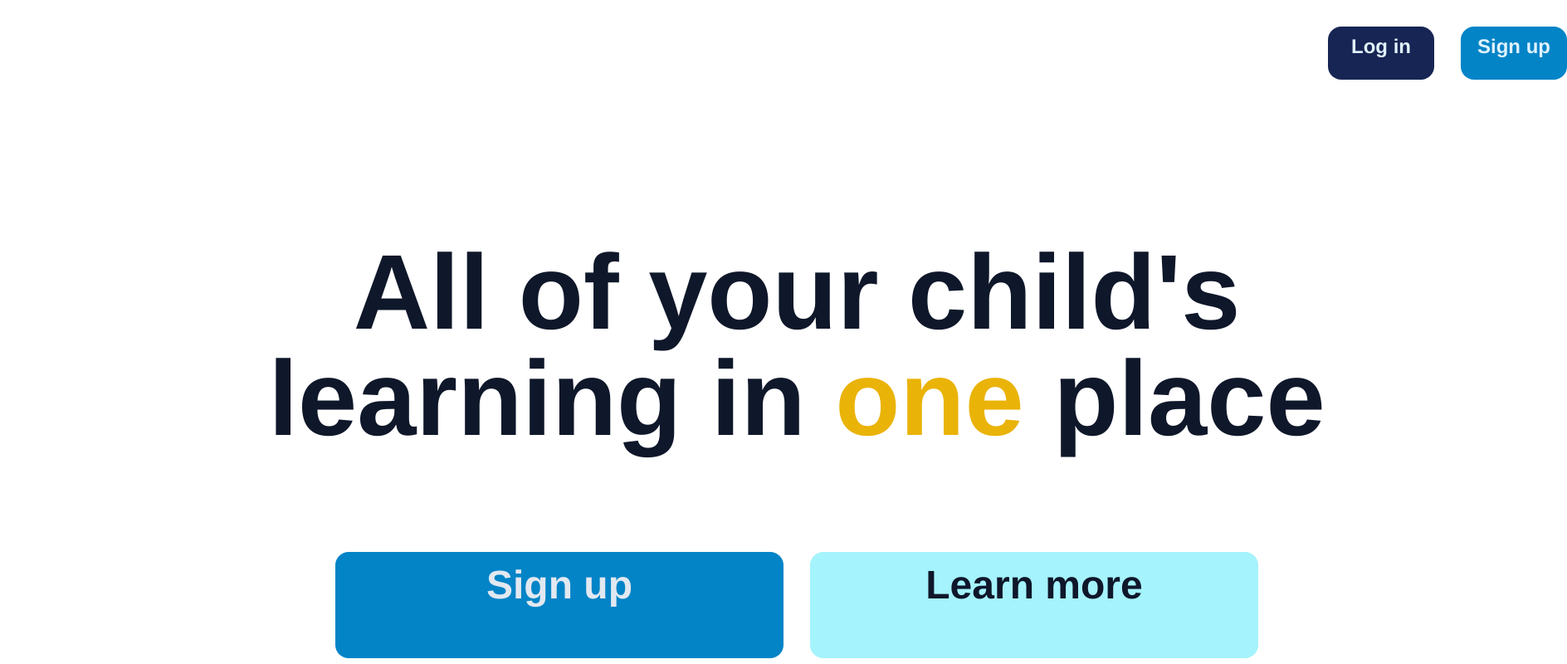
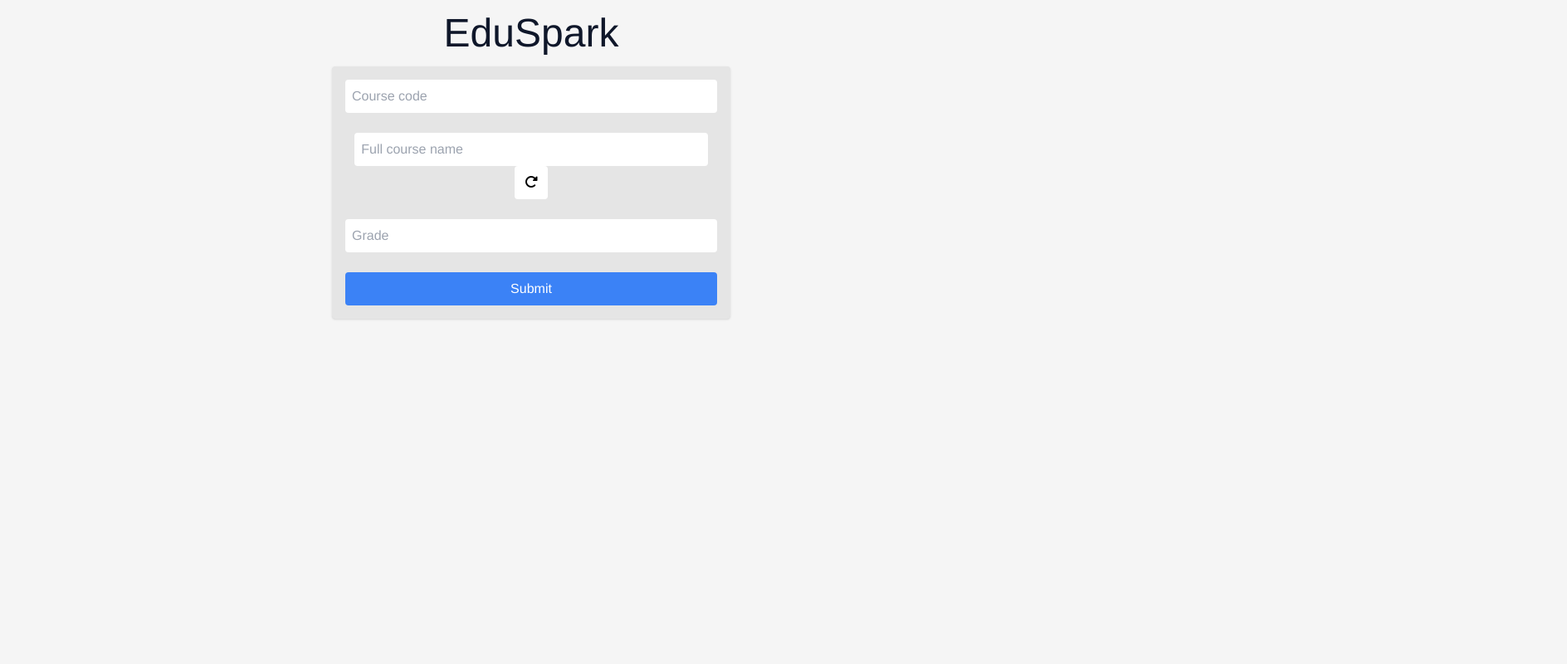
Before and after one commit to HTRCodestone/EduSpark, a website: page src/index.html in a window 1280 px wide. Shown: the whole page at 83% size, 1888 px wide, since content can reach past the window. Drawn offline with Linux system fonts and the light colour scheme.

Commit message:
Make site

```diff
--- a/src/index.html
+++ b/src/index.html
@@ -5,29 +5,21 @@
     <meta name="viewport" content="width=device-width, initial-scale=1.0">
     <title>EduSpark - Home</title>
     <link href="/dist/output.css" rel="stylesheet">
+    <script src="https://kit.fontawesome.com/5a740087a2.js" crossorigin="anonymous"></script>
 </head>
-<body>
-    <img class="w-[302.91px] h-[44.80px] left-[32px] top-[42px] absolute" src="../resources/EDUSPARK.svg" />
-    <div class="w-[1320px] left-[300px] top-[288.42px] absolute text-center">
-        <span class="text-slate-900 text-9xl font-bold font-['Helvetica Neue']">All of your child's learning in </span>
-        <span class="text-yellow-500 text-9xl font-bold font-['Helvetica Neue']">one </span>
-        <span class="text-slate-900 text-9xl font-bold font-['Helvetica Neue']">place</span>
-    </div>
-    <div class="w-[540px] h-32 left-[404px] top-[665px] absolute">
-        <div class="w-[540px] h-32 left-0 top-0 absolute bg-sky-600 rounded-2xl"></div>
-        <div class="w-[405px] h-24 left-[67.50px] top-[16px] absolute text-center text-slate-200 text-5xl font-bold font-['Helvetica Neue']">Sign up</div>
-    </div>
-    <div class="w-[540px] h-32 left-[976px] top-[665px] absolute">
-        <div class="w-[540px] h-32 left-0 top-0 absolute bg-cyan-200 rounded-2xl"></div>
-        <div class="w-[405px] h-24 left-[67.50px] top-[16px] absolute text-center text-slate-900 text-5xl font-bold font-['Helvetica Neue']">Learn more</div>
-    </div>
-    <div class="w-32 h-16 left-[1600px] top-[32px] absolute">
-        <div class="w-32 h-16 left-0 top-0 absolute bg-blue-950 rounded-2xl"></div>
-        <div class="w-24 h-12 left-[16px] top-[8px] absolute text-center text-sky-100 text-2xl font-bold font-['Helvetica Neue']">Log in</div>
-    </div>
-    <div class="w-32 h-16 left-[1760px] top-[32px] absolute">
-        <div class="w-32 h-16 left-0 top-0 absolute bg-sky-600 rounded-2xl"></div>
-        <div class="w-24 h-12 left-[16px] top-[8px] absolute text-center text-sky-100 text-2xl font-bold font-['Helvetica Neue']">Sign up</div>
+<body class="text-center m-4 bg-background">
+    <h1 class="text-5xl text-text">EduSpark</h1>
+    <div class="bg-neutral-200 rounded p-4 shadow mt-4 ml-96 mr-96">
+        <form action="get" class="">
+            <input id="code" type="text" class="p-2 rounded w-[100%]" placeholder="Course code">
+            <br><br>
+            <input id="name" type="text" class="p-2 rounded w-[95%]" placeholder="Full course name">
+            <button id="name" type="button" class="p-2 rounded w-10 bg-white"><i class="fa-solid fa-rotate-right"></i></button>
+            <br><br>
+            <input id="grade" type="number" class="p-2 rounded w-[100%]" placeholder="Grade">
+            <br><br>
+            <button type="submit" class="bg-blue-500 p-2 w-[100%] rounded text-white">Submit</button>
+        </form>
     </div>
 </body>
 </html>
```
Also changed, not shown: dist/output.css, 1 other file.
